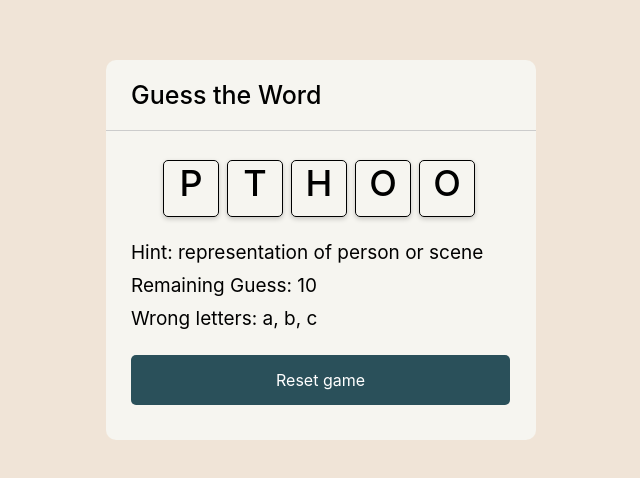
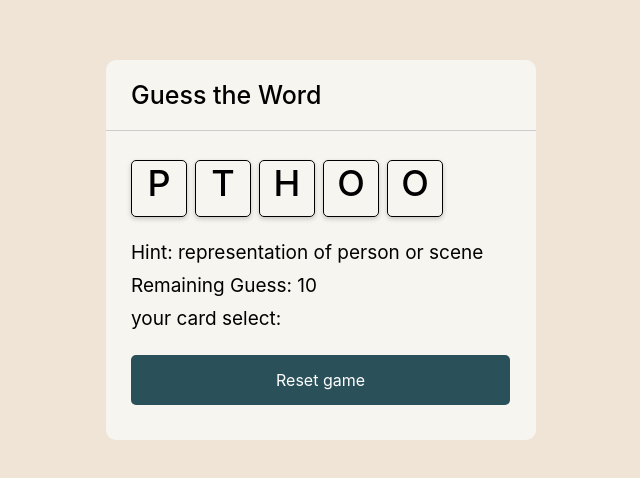
Before and after one commit to WasinPanityayon/lab-3SA03, a React (Create React App) app: page / in a window 1280 px wide. Shown: the part 150-628 px from the top of the page, without its empty margins (319-959 px from the left). Built offline with nearby package versions, Linux system fonts and the light colour scheme.

Commit message:
submit 3

```diff
--- a/src/App.js
+++ b/src/App.js
@@ -29,22 +29,10 @@ var random = Math.floor(Math.random()*words.length);
 var word = words[random];
 var hint = hints[random];
 
+
 function App() {
   return (
-    <div className='main'>
-      <h1>Guess the Word</h1>
-      <div className='content'>
-        <div className='word'>
-          <WordCard value={word}/>
-        </div>
-        <div className='details'>
-          <p className='hint'>Hint: <span>{hint}</span></p>
-          <p className='guess'>Remaining Guess: <span>10</span></p>
-          <p className='wrong'>Wrong letters: a, b, c</p>
-        </div>
-        <botton className='reset-btn'>Reset game</botton>
-      </div>
-    </div>
+    <WordCard value={word} hint={hint}/>
   );
 }
 
--- a/src/CharacterCard.js
+++ b/src/CharacterCard.js
@@ -15,6 +15,7 @@ export default function CharacterCard(props) {
         if(attemptRef.current !== props.attempt){
             setActive(false);
             attemptRef.current = props.attempt
+            console.log(attemptRef.current)
 
         }
     })
--- a/src/WordCard.js
+++ b/src/WordCard.js
@@ -9,7 +9,7 @@ const prepareStateFromWord = (given_word) => {
     return {
     word,
     chars,
-    attempt: 1,
+    attempt: 10,
     guess: '',
     completed: false
     }
@@ -18,6 +18,8 @@ const prepareStateFromWord = (given_word) => {
 export default function WordCard(props) {
 
     const [state, setState] = useState(prepareStateFromWord(props.value))
+
+    const Refresh = () =>{ window.location.reload(); }
 
     const activationHandler = (c) => {
         console.log(`${c} has been activated.`)
@@ -28,15 +30,18 @@ export default function WordCard(props) {
         if(guess.length === state.word.length){
             if(guess === state.word){
                 console.log('yeah!')
-                setState({...state, guess: '', completed: true})
+                setState({...state, guess: '', attempt: state.attempt = 10, completed: true})
             }else{
                 console.log('reset, next attempt')
-                setState({...state, guess: '', attempt: state.attempt + 1})
+                setState({...state, guess: '', attempt: state.attempt - 1})
             }
         }
     }
 
     return (
+        <div className='main'>
+            <h1>Guess the Word</h1>
+            <div className='content'>
                 <div>
                     {
                         state.chars.map((c, i) =>
@@ -44,5 +49,17 @@ export default function WordCard(props) {
                         )
                     }
                 </div>
+                <div className='details'>
+                    <p className='hint'>Hint: <span>{props.hint}</span></p>
+                    <p className='guess'>Remaining Guess: <span>{state.attempt}</span></p>
+                    <p className='yourcard'>your card select:
+                        <span className='card2'>
+                            {state.guess}
+                        </span>
+                    </p>
+                </div>
+                <botton className='reset-btn' onClick={Refresh}>Reset game</botton>
+            </div>
+        </div>
     )
 }
```
Lines whose indentation alone changed are shown as unchanged.
